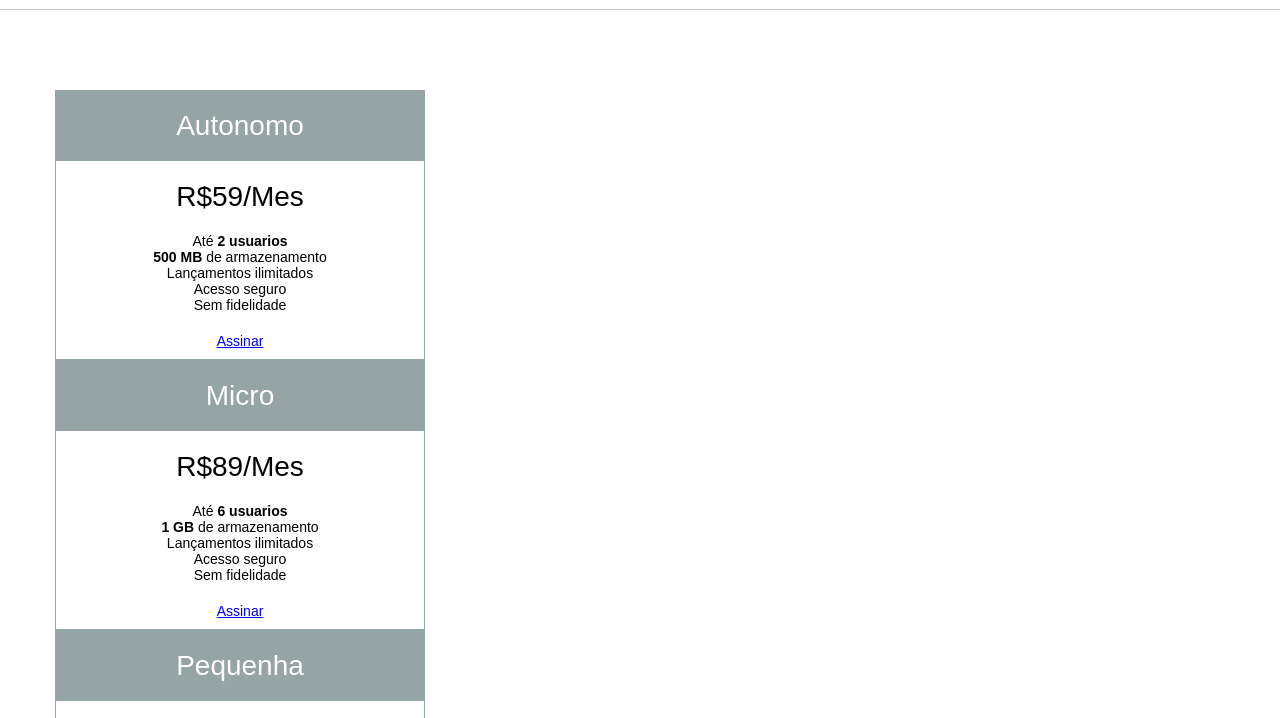
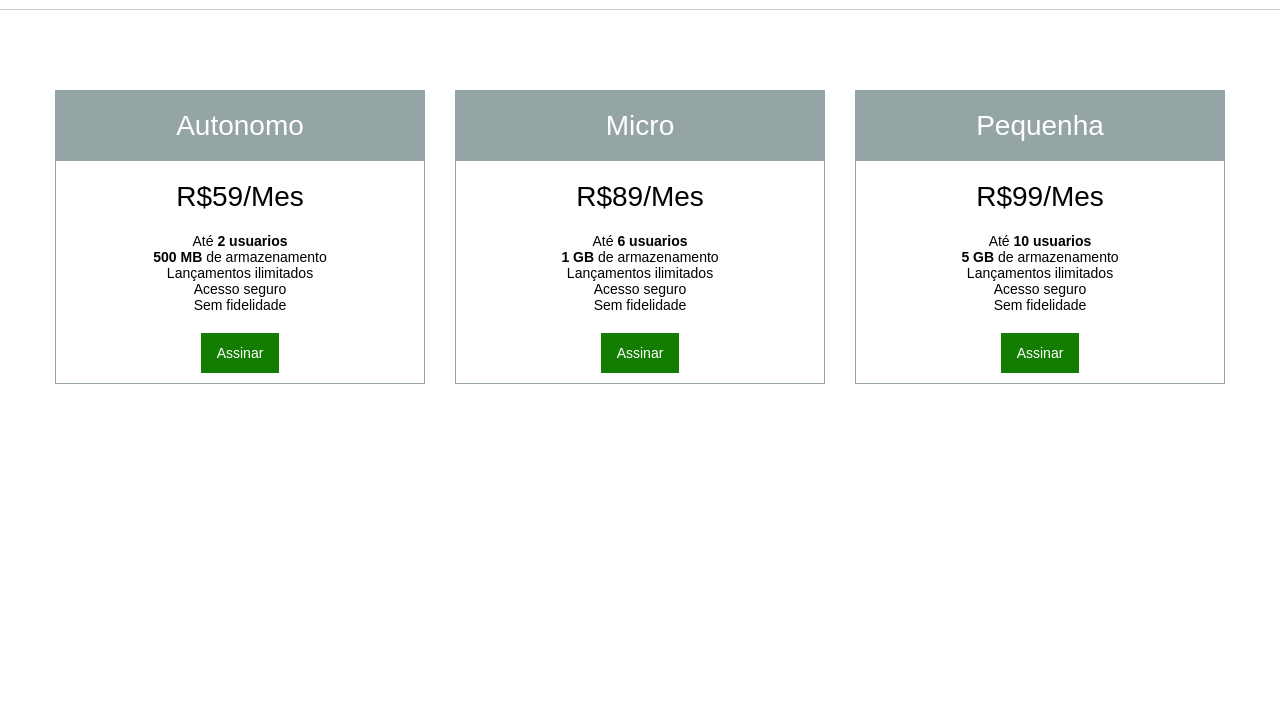
Before and after one commit to lionani07/HTML5_CSS3Algaworks, a plain HTML site: page proyeto-do-curso/index.html in a window 1280 px wide. Shown: the part 50-768 px from the top of the page. Drawn offline with Linux system fonts and the light colour scheme.

Commit message:
Planos terminados

```diff
--- a/flutuando-elementos/colunas.css
+++ b/flutuando-elementos/colunas.css
@@ -29,6 +29,22 @@ footer{
 	width: 48%;
 }
 
-.clearfix{
+
+article > p::first-letter{
+	font-size: 60px;
+	color: red;
+}
+
+h1::before{
+	content: "Titulo: ";
+}
+
+h1::after{
+	content: "-Artigo";
+}
+
+article::after{
+	content: "";
+	display: block;
 	clear: both;
 }
--- a/proyeto-do-curso/css/style.css
+++ b/proyeto-do-curso/css/style.css
@@ -28,10 +28,18 @@ header img{
 	padding: 80px 0;
 }
 
+#planos::after{
+	content: "";
+	display: block;
+	clear: both;
+}
+
 article{
 	padding: 10px;
 	border: 1px solid #95a4a5;
 	width: 370px;
+	float: left;
+	margin-right: 30px;
 }
 
 article > h2{
@@ -64,3 +72,11 @@ article > ul > li{
 article > footer{
 	text-align: center;
 }
+
+.botao{
+	background-color: #127d00;
+	display: inline-block;
+	color: #fff;
+	padding: 12px 16px;
+	text-decoration: none;
+}
--- a/proyeto-do-curso/index.html
+++ b/proyeto-do-curso/index.html
@@ -25,7 +25,7 @@
 					<li>Sem fidelidade</li>
 				</ul>
 				<footer>
-					<a href="assine.html">Assinar</a>
+					<a href="assine.html" class="botao">Assinar</a>
 				</footer>
 			</article>
 
@@ -40,11 +40,11 @@
 					<li>Sem fidelidade</li>
 				</ul>
 				<footer>
-					<a href="assine.html">Assinar</a>
+					<a href="assine.html" class="botao">Assinar</a>
 				</footer>
 			</article>
 
-			<article>
+			<article style="margin-right: 0">
 				<h2>Pequenha</h2>
 				<div>R$99/Mes</div>
 				<ul>
@@ -55,11 +55,10 @@
 					<li>Sem fidelidade</li>
 				</ul>
 				<footer>
-					<a href="assine.html">Assinar</a>
+					<a href="assine.html" class="botao">Assinar</a>
 				</footer>
 			</article>
 		</div>
 	</div>
-
 </body>
 </html>
```
